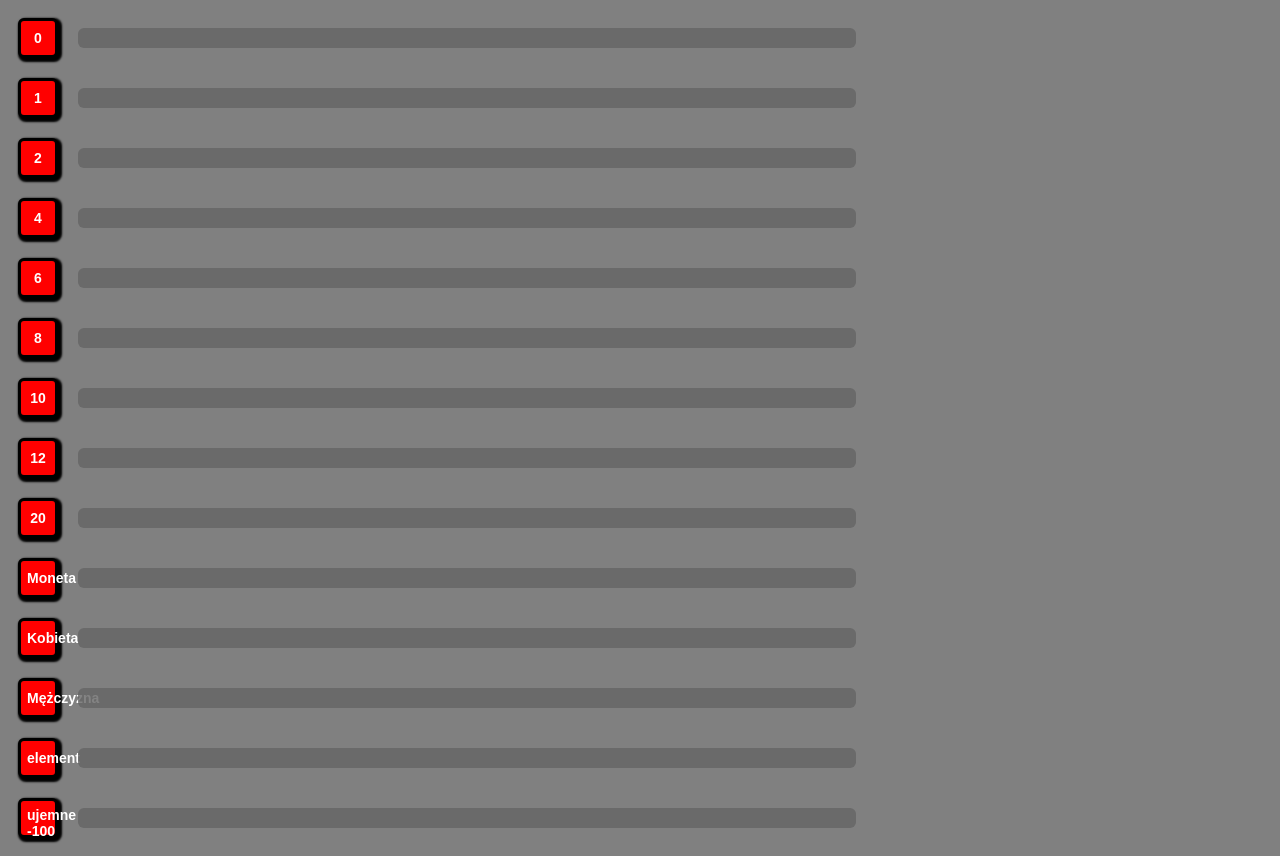
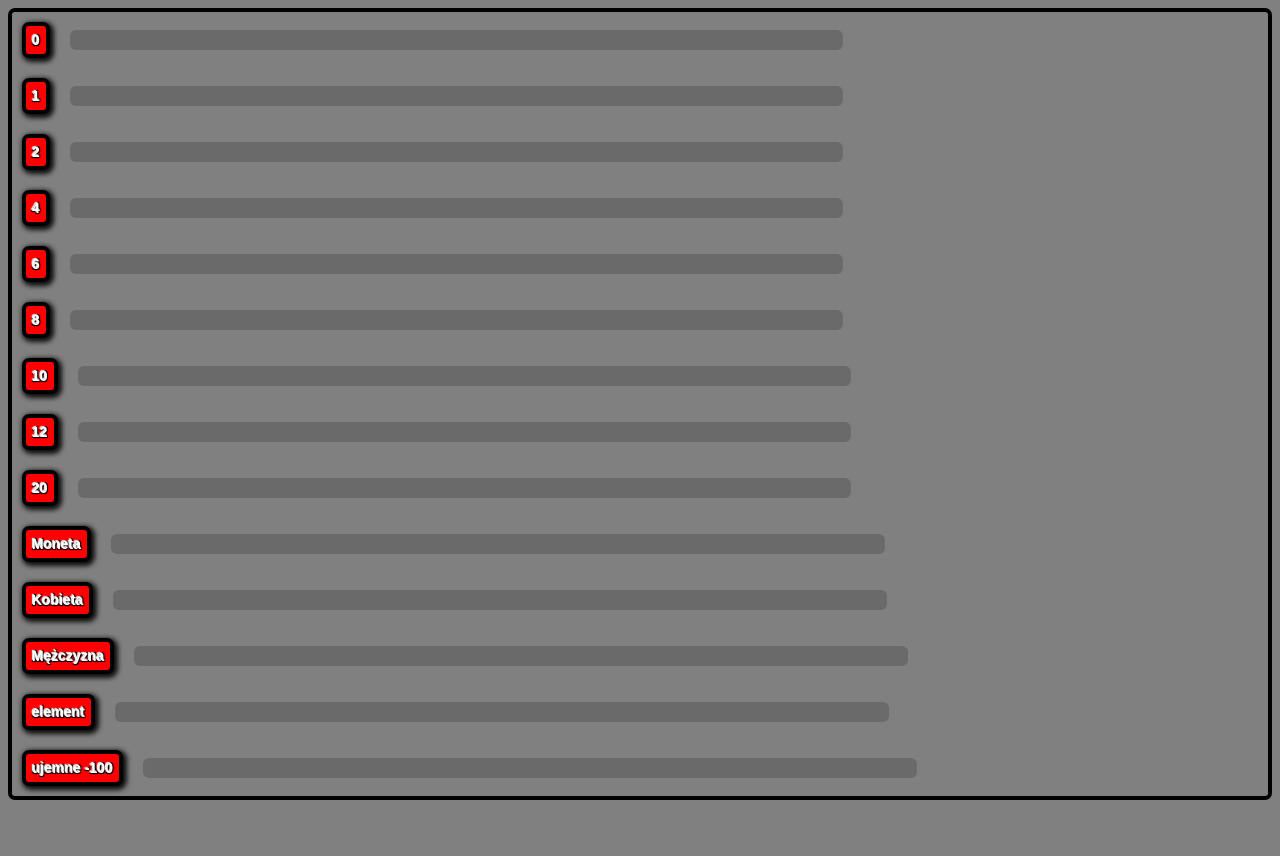
Before and after one commit to Jornarileesh/Diceroller-rpg, a PHP site: page /Website/newUI/Index.html in a window 1280 px wide. After the commit the page ends 800 px from the top, so only its background shows below. Run offline with PHP 8.4, Linux system fonts and the light colour scheme.

Commit message:
Updated css animation, other
- improved animation(3d transform in Z axis, and casted shadow changes while it's "up"), movement is more smooth
- light touch on letters to creat emboss effect


-poprawiona animacja(trójwymiarowa transformacja w osi Z oraz rzucany cień) , płynniejszy ruch
-lekki blask na krawędziach liter(żeby wyglądały jak uwypuklenie/zagłębienie)

```diff
--- a/Website/newUI/style.css
+++ b/Website/newUI/style.css
@@ -1,5 +1,9 @@
 @charset "UTF-8";
 
+
+.sramka{border:4px solid black;
+border-radius:7px;
+}
 
 
 .once {
@@ -17,7 +21,7 @@
     -ms-animation-timing-function: cubic-bezier(0.1,0,0,1.5);
 
 
-    animation-duration: 400ms;
+    animation-duration: 600ms;
     animation-iteration-count: 1;
     animation-timing-function: cubic-bezier(0.1,0,0,1.5);
 }
@@ -48,20 +52,40 @@ background-color:gray;
 
 
 .diceButton{
+padding:6px;
+margin:10px;
 
 font-family:Arial;
 font-weight:bold;
 font-size:14px;
+text-align:center;
+color:white;
+
+text-shadow:
+    -1px -1px 1px #fff,
+    1px -1px 1px #000,
+    -1px 1px 1px #000,
+    1px 1px 1px #000;
+
+background-color:red;
+border:4px solid black;
+border-radius:7px;
+box-shadow:
+	2px 2px 5px 2px rgba(0,0,0,.9);
+
+
+/*
+
+
+border:none;
+background-image: url( 'http://imageshack.com/a/img922/2253/9Iqiry.png' );
+    background-origin: initial;
+    background-size: contain;
+    background-repeat: no-repeat;
+
 width:40px;
 height:40px;
-background-color:red;
-border:3px solid black;
-border-radius:6px;
-
-color:white;
-padding:6px;
-margin:10px;
-box-shadow:2px 2px 2px 2px rgba(0,0,0,1);
+*/
 }
 
 .results{
@@ -82,9 +106,9 @@ margin:10px;
 
 
 .row{
+
 display:flex;
 flex-direction:row;
-
 justify-content:flex-start;
 align-items:center;
 width:100%;
@@ -118,17 +142,65 @@ width:100%;
 
 @-ms-keyframes roll{
     0%,100% { -ms-transform:none; }
-    30% { -ms-transform:translateX(2em) rotate(360deg);}
+
+	5%,40% {
+	box-shadow:
+	-4px -12px 30px 1px rgba(0,0,0,.7);
+	}
+
+    30% { -ms-transform:perspective(1000px)
+		translate3d(50px,0px,100px)
+		rotate(720deg);}
 }
+
 @-moz-keyframes roll {
     0%,100% { -moz-transform:none; }
-    30% { -moz-transform:translateX(2em) rotate(360deg);}
+
+	5%,40% {
+	box-shadow:
+	-4px -12px 30px 1px rgba(0,0,0,.7);
+	}
+
+    30% { -moz-transform:perspective(1000px)
+		translate3d(50px,0px,100px)
+		rotate(720deg);}
 }
+
 @-webkit-keyframes roll {
     0%,100% { -webkit-transform:none; }
-    30% { -webkit-transform:translateX(2em) rotate(360deg);}
+
+	5%,40% {
+	box-shadow:
+	-4px -12px 30px 1px rgba(0,0,0,.7);
+	}
+
+    30% { -webkit-transform:
+		perspective(1000px)
+		translate3d(50px,0px,100px)
+		rotate(720deg);}
 }
+
+
+
+
 @keyframes roll {
-    0%,100% {transform:none;}
-    30% {transform:translateX(2em) rotate(360deg);}
+
+    0%,100% {
+	transform:none;
+	}
+
+	5%,40% {
+	box-shadow:
+	-4px -12px 30px 1px rgba(0,0,0,.7);
+	}
+
+	30% {
+	transform:
+		perspective(500px)
+		translate3d(50px,0px,100px)
+		rotate(720deg);
+
+	box-shadow:
+	1px 1px 100px 0px rgba(0,0,0,.7);
+	}
 }
```
